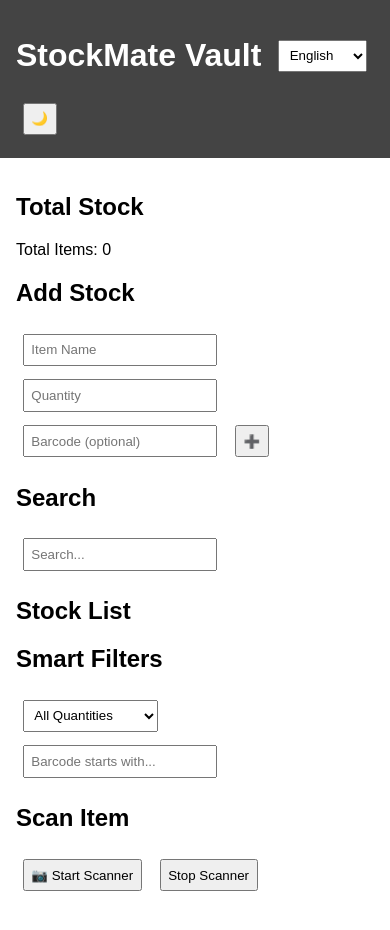
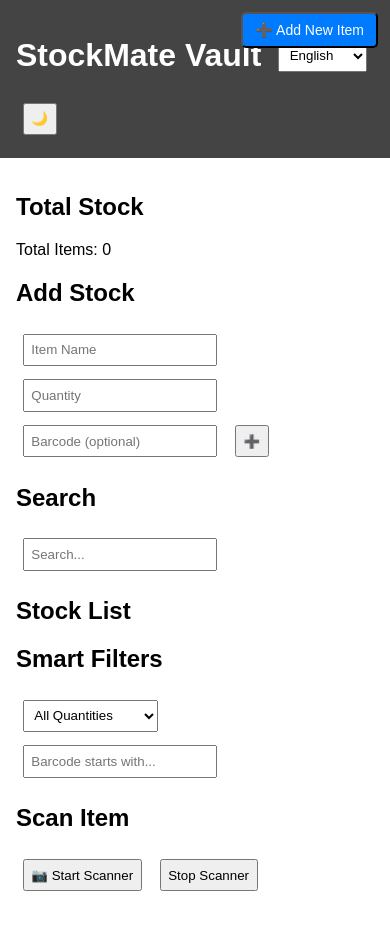
Before and after one commit to vasilisnikitaras/StockMate-Vault, a plain HTML site: page index.html in a window 390 px wide. Shown: the top 930 px of the page. Drawn offline with Linux system fonts and the light colour scheme.

Commit message:
Update index.html

```diff
--- a/index.html
+++ b/index.html
@@ -100,10 +100,42 @@
     font-size: 16px;
   }
 }
+    .top-button {
+  position: fixed;
+  top: 10px;
+  right: 10px;
+  background: #007bff;
+  color: white;
+  padding: 10px 15px;
+  border-radius: 5px;
+  z-index: 1000;
+}
+.top-button:hover {
+  background: #0056b3;
+  cursor: pointer;
+}
+@media (max-width: 600px) {
+  .top-button {
+    top: 5px;
+    right: 5px;
+    padding: 8px 12px;
+    font-size: 14px;
+  }
+}
+
 
   </style>
 </head>
 <body>
+
+
+
+
+<button onclick="document.getElementById('add-stock').scrollIntoView({ behavior: 'smooth' });" class="top-button">
+  ➕ Add New Item
+</button>
+
+
   <header>
     <h1>StockMate Vault</h1>
     <select id="language">
```
